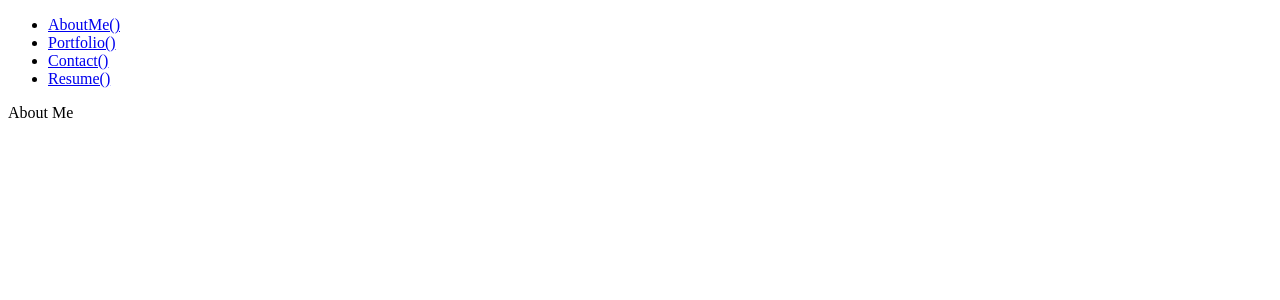
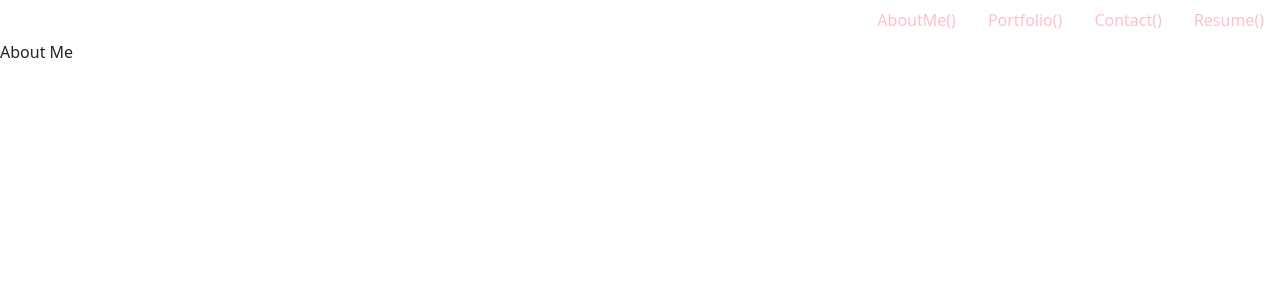
Before and after one commit to JaQwae/React-Portfolio, a React (Create React App) app: page / in a window 1280 px wide. Shown: the top 300 px of the page. Built offline with nearby package versions, Linux system fonts and the light colour scheme.

Commit message:
added bootstrap import on nav tabs css styling on nav items

```diff
--- a/src/components/NavTabs.js
+++ b/src/components/NavTabs.js
@@ -1,4 +1,6 @@
 import React from 'react';
+import '../styles.css/NavTabs.css';
+import 'bootstrap/dist/css/bootstrap.min.css';
 
 function NavTabs({ currentPage, handlePageChange }) {
     return (
--- /dev/null
+++ b/src/styles.css/NavTabs.css
@@ -0,0 +1,10 @@
+/* .nav {
+    display: flex;
+    justify-content: space-between;
+    background-color: blueviolet;
+    padding: 2.5rem;
+} */
+
+.nav-item a {
+    color: pink
+}
```
